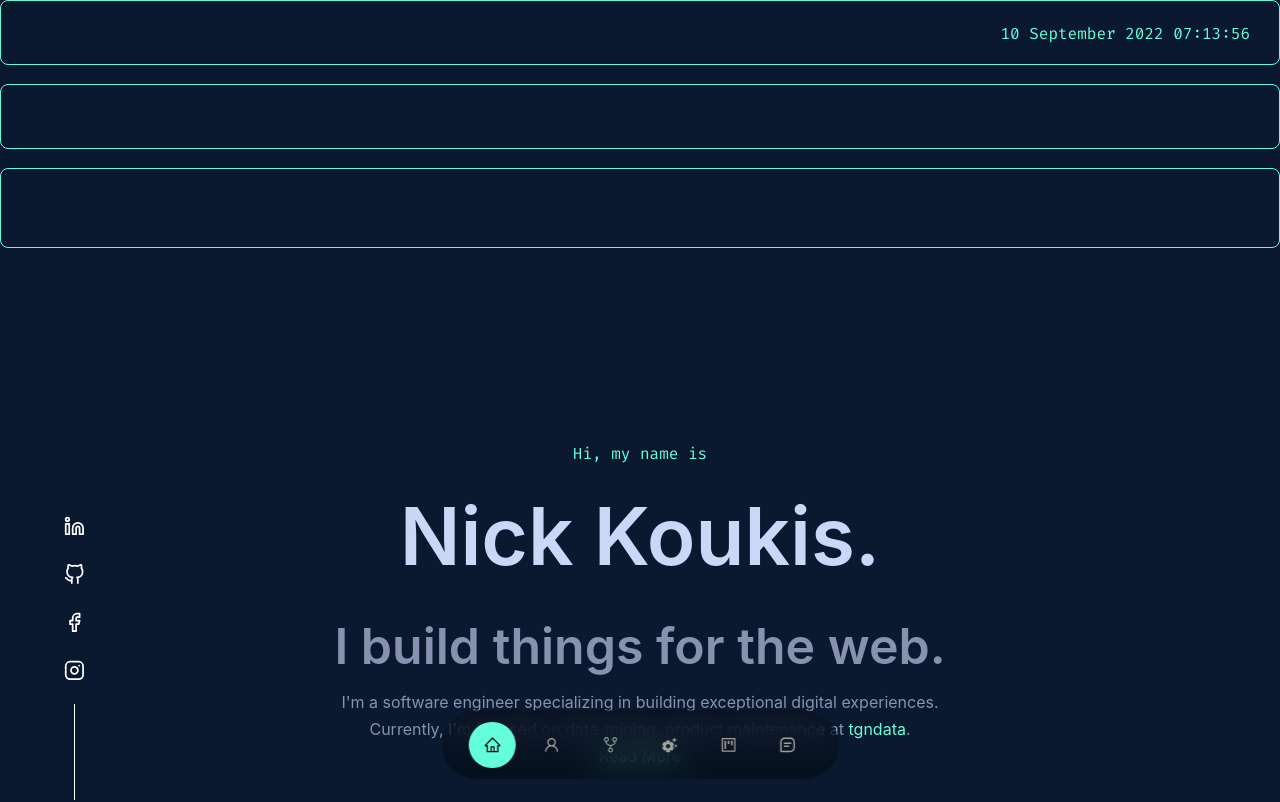
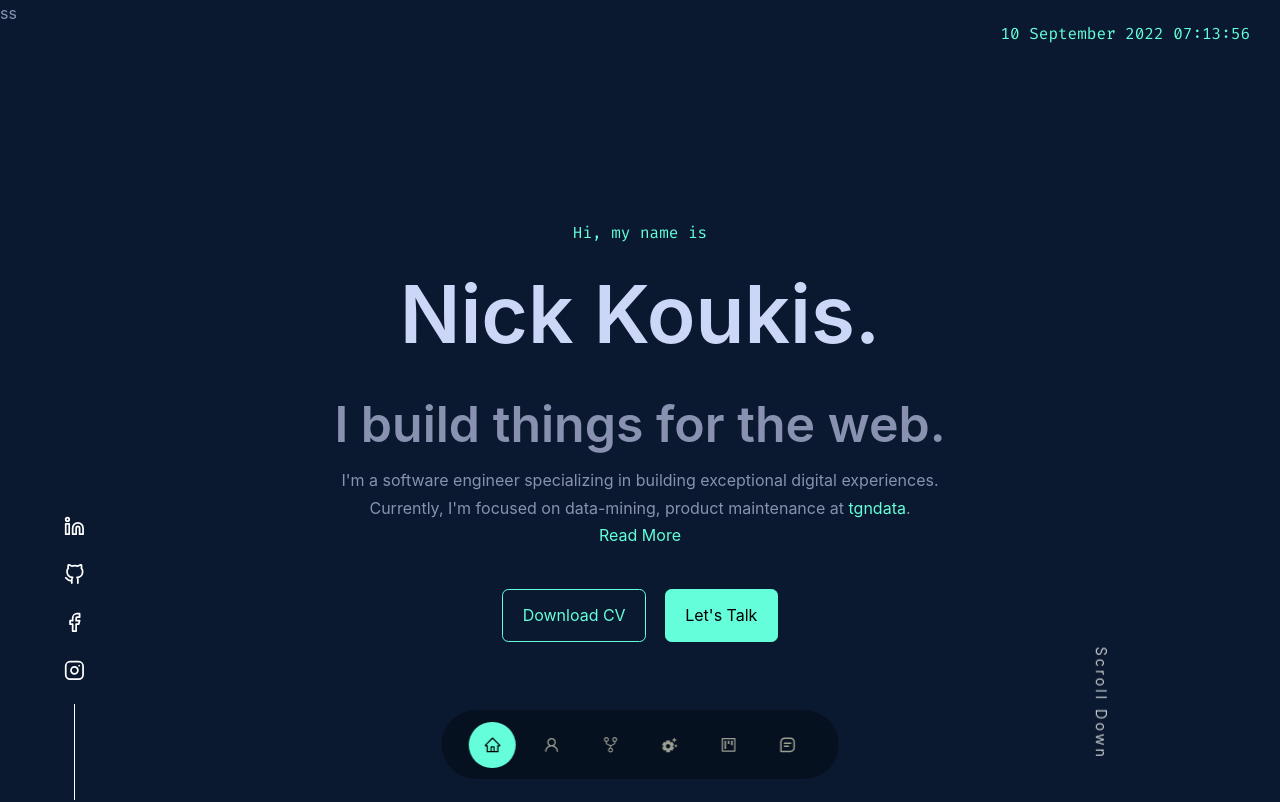
Before and after one commit to nikos-koukis/Portfolio, a React (Create React App) app: page / in a window 1280 px wide. Shown: the top 802 px of the page. Built offline with nearby package versions, Linux system fonts and the light colour scheme.

Commit message:
Contact Form For Netlify Updated

```diff
--- a/public/index.html
+++ b/public/index.html
@@ -12,11 +12,8 @@
 
 <body>
     <noscript>You need to enable JavaScript to run this app.</noscript>
-    <form name="contact" netlify netlify-honeypot="bot-field" hidden>
-        <input type="text" name="name" />
-        <input type="email" name="email" />
-        <textarea name="message"></textarea>
-    </form>
+    <form name="contactForm" netlify netlify-honeypot="bot-field" >
+    </form>ss
     <div id="root"></div>
 </body>
 
--- a/src/components/contact/Contact.jsx
+++ b/src/components/contact/Contact.jsx
@@ -24,8 +24,8 @@
             <a href={process.env.REACT_APP_MESSENGER} target='_blank' rel="noopener noreferrer">Send a message</a>
           </article>
         </div>
-        <form name="contact" method='POST' netlify >
-          <input type="hidden" name="form-name" value="contact" />
+        <form name="contactForm" method='POST' netlify >
+          <input type="hidden" name="form-name" value="contactForm" />
           <input type="text" name="name" placeholder="Your Full Name" required />
           <input type="email" name="email" placeholder="Your Email" required />
           <textarea name="message" rows="7" placeholder="Your Message" required></textarea>
```
